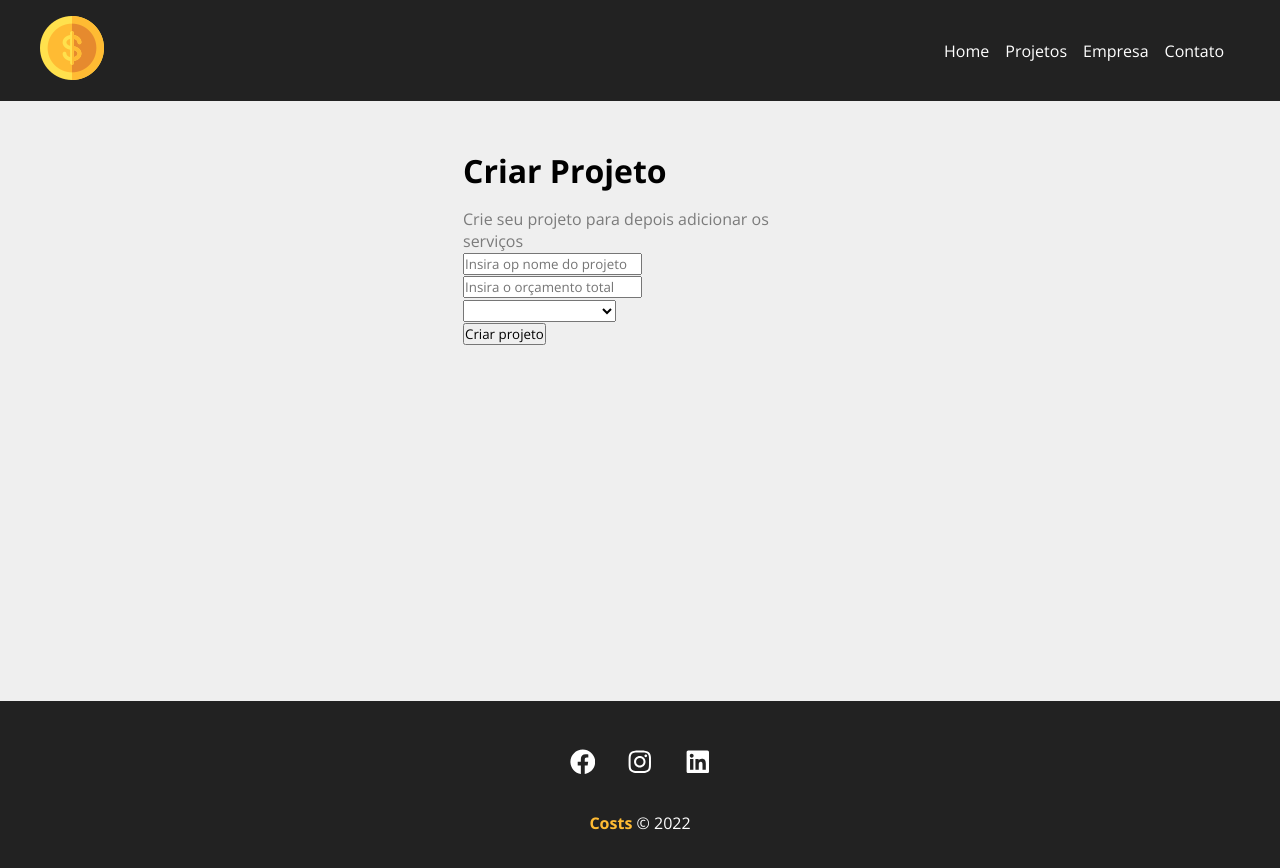
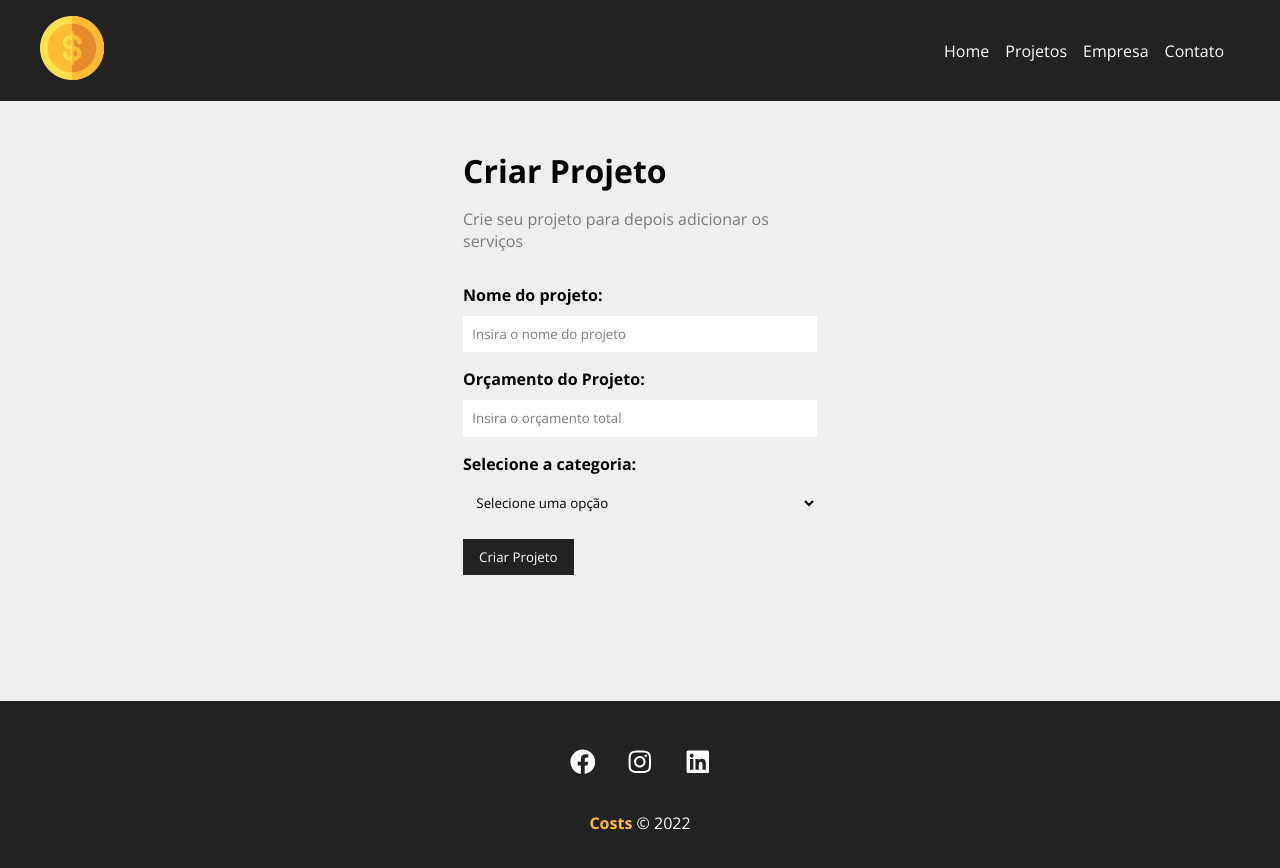
Before and after one commit to claudiabritocs/costs, a JavaScript app: page /newproject in a window 1280 px wide. Shown: the top 868 px of the page. Built offline with nearby package versions, Linux system fonts and the light colour scheme; the HTML template or start-up script is replaced by a standard one.

Commit message:
[Refact]: Form componentization

```diff
--- /dev/null
+++ b/src/components/form/Input.js
@@ -0,0 +1,19 @@
+import styles from './Input.module.css'
+
+function Input({type, text, name, placeholder, handleOnChange, value}) {
+  return (
+    <div className={styles.form_control}>
+      <label htmlFor={name}>{text}:</label>
+      <input
+        type={type}
+        name={name}
+        id={name}
+        placeholder={placeholder}
+        onChange={handleOnChange}
+        value={value}
+      />
+    </div>
+  )
+}
+
+export default Input
--- /dev/null
+++ b/src/components/form/Input.module.css
@@ -0,0 +1,20 @@
+.form_control {
+  display: flex;
+  flex-direction: column;
+  margin-bottom: 1em;
+}
+
+.form_control label {
+  margin-bottom: .6em;
+  font-weight: bold;
+}
+
+.form_control input {
+  padding: .7em;
+  border-radius: 0;
+  border: none;
+}
+
+.form_control input::placeholder {
+  color: #7b7b7b;
+}
--- /dev/null
+++ b/src/components/form/Select.js
@@ -0,0 +1,14 @@
+import styles from './Select.module.css'
+
+function Select({ text, name, options, handleOnChange, value }) {
+  return (
+    <div className={styles.form_control}>
+      <label htmlFor={name}>{text}:</label>
+      <select name={name} id={name}>
+        <option>Selecione uma opção</option>
+      </select>
+    </div>
+  )
+}
+
+export default Select
--- /dev/null
+++ b/src/components/form/Select.module.css
@@ -0,0 +1,16 @@
+.form_control {
+  display: flex;
+  flex-direction: column;
+  margin-bottom: 1em;
+}
+
+.form_control label {
+  margin-bottom: .6em;
+  font-weight: bold;
+}
+
+.form_control select {
+  padding: .7em;
+  border-radius: 0;
+  border: none;
+}
--- /dev/null
+++ b/src/components/form/SubmitBtn.js
@@ -0,0 +1,13 @@
+import styles from './SubmitBtn.module.css'
+
+function SubmitBtn({ text }) {
+  return (
+    <div>
+      <button className={styles.btnSubmit}>
+        { text }
+      </button>
+    </div>
+  )
+}
+
+export default SubmitBtn
--- /dev/null
+++ b/src/components/form/SubmitBtn.module.css
@@ -0,0 +1,13 @@
+.btnSubmit {
+  background-color: #222;
+  color: #FFF;
+  transition: .5s;
+  padding: 0.7em 1.2em;
+  text-decoration: none;
+  cursor: pointer;
+  border: none;
+}
+
+.btnSubmit:hover {
+  color: #ffbb33;
+}
--- a/src/components/pages/NewProject.js
+++ b/src/components/pages/NewProject.js
@@ -6,7 +6,7 @@
     <div className={styles.newproject_container}>
       <h1>Criar Projeto</h1>
       <p>Crie seu projeto para depois adicionar os serviços</p>
-      <ProjectForm />
+      <ProjectForm btnText="Criar Projeto"/>
     </div>
   );
 }
--- a/src/components/project/ProjectForm.js
+++ b/src/components/project/ProjectForm.js
@@ -1,20 +1,28 @@
-function ProjectForm() {
+import styles from './ProjectForm.module.css'
+import Input from '../form/Input'
+import Select from '../form/Select'
+import SubmitBtn from '../form/SubmitBtn'
+
+function ProjectForm({btnText}) {
   return (
-    <form>
-      <div>
-        <input type="text" placeholder="Insira op nome do projeto" />
-      </div>
-      <div>
-        <input type="number" placeholder="Insira o orçamento total" />
-      </div>
-      <div>
-        <select name="category_id">
-          <option disabled select>Selecione a categoria</option>
-        </select>
-      </div>
-      <div>
-        <input type="submit" value="Criar projeto" />
-      </div>
+    <form className={styles.form}>
+      <Input
+        type="text"
+        text="Nome do projeto"
+        name="name"
+        placeholder="Insira o nome do projeto"
+      />
+      <Input
+        type="number"
+        text="Orçamento do Projeto"
+        name="budget"
+        placeholder="Insira o orçamento total"
+      />
+      <Select
+        name="category_id"
+        text="Selecione a categoria"
+      />
+      <SubmitBtn text={btnText} />
     </form>
   )
 }
--- /dev/null
+++ b/src/components/project/ProjectForm.module.css
@@ -0,0 +1,4 @@
+.form {
+  width: 100%;
+  margin: 2em 0;
+}
```
